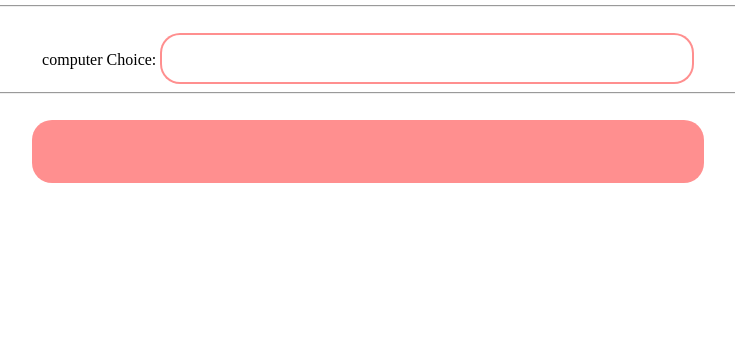
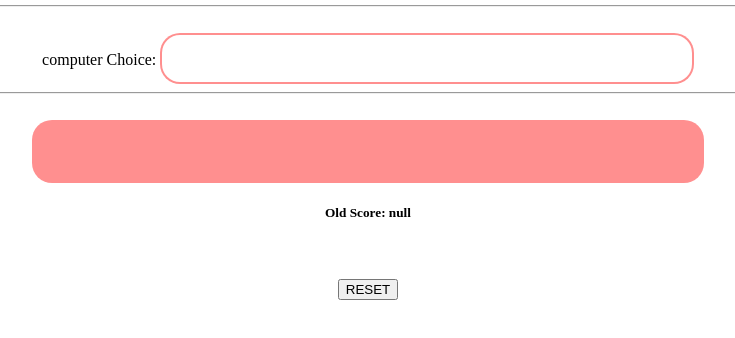
Before and after one commit to ParshantGoyal/Cricket_game, a plain HTML site: page index.html in a window 1280 px wide. Shown: the part 104-442 px from the top of the page, without its empty margins (272-1007 px from the left). Drawn offline with Linux system fonts and the light colour scheme.

Commit message:
add live score in locastorage and partial functionality of reset function

```diff
--- a/index.html
+++ b/index.html
@@ -60,14 +60,47 @@
     <input type="text" class="output" readonly>
     <br>
     <div id="mainResult"></div>
+    <br><br>
+    <div id="reset_bt" >
+            <button onclick="resetBt()">RESET</button>
+    </div>
 </div>
 
 <script>
-    let score ={
+
+    let scoreStr = localStorage.getItem('Score');
+    let score;
+    resetScore(scoreStr);
+    function resetScore(){
+    score =scoreStr ?JSON.parse(scoreStr):{
         win:0,
         lost:0,
         tie:0,
+        } ;
     }
+    // if(scoreStr !== 'undefined'){
+    //     score =JSON.parse(scoreStr)
+    // }
+    // else{
+    //     score ={
+    //     win:0,
+    //     lost:0,
+    //     tie:0,
+    //     }}
+
+
+    score.displayscore = function(){
+          return (document.querySelector('#mainResult').innerHTML =`<h2> Win: ${score.win} , Lost: ${score.lost}
+             , tie:${score.tie}<h2> `)
+        }
+
+     document.querySelector('#mainResult').innerHTML = `<h5>Old Score: ${scoreStr}</h5>`;
+function resetBt(){
+    localStorage.clear();
+        alert('score reset successfully')
+        resetScore();
+    }
+
 function compCh(){
     let computerChoice;
     document.querySelector('.computercho').value = '';
@@ -109,8 +142,10 @@ else {
             document.querySelector('.output').value = 'User win the game';score.win++
         }
         else{document.querySelector('.output').value = 'Computer win the game';score.lost++}}
-        document.querySelector('#mainResult').innerHTML =`<h2> Win: ${score.win} , Lost: ${score.lost}
-             , tie:${score.tie}<h2> `;
+        ;
+        localStorage.setItem("Score",JSON.stringify(score));
+        score.displayscore();
+
 
 }
 
```
